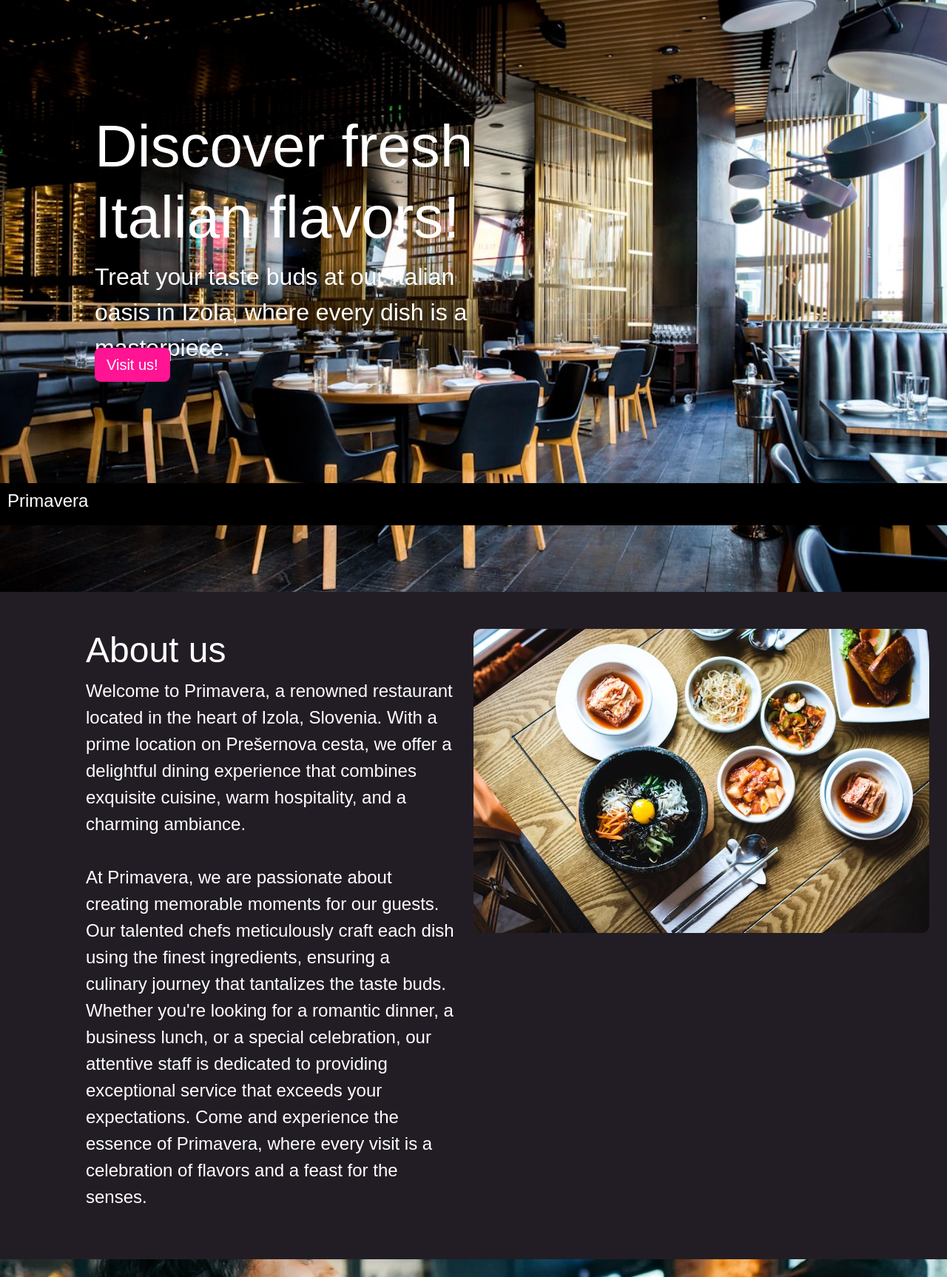
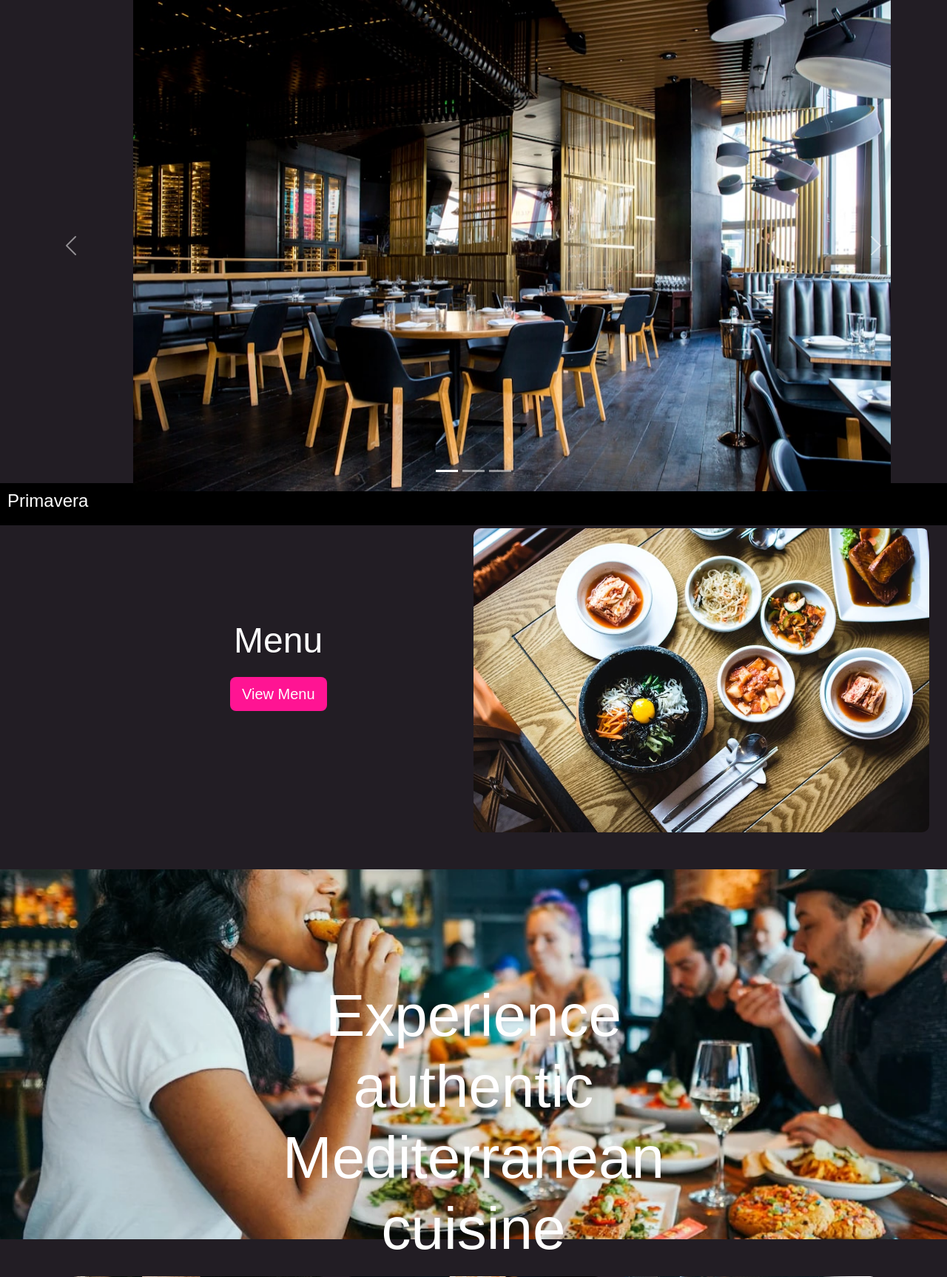
Before and after one commit to Duksa2001/Restorant, a Flask app: page / in a window 1280 px wide. Shown: the part 90-1816 px from the top of the page at 74% size. Run offline with Flask 3, Linux system fonts and the light colour scheme; data that the repository does not hold is empty; some libraries are stand-ins or nearby versions.

Commit message:
insex v2

```diff
--- a/templates/index.html
+++ b/templates/index.html
@@ -23,6 +23,13 @@
 
       }
 
+      .carousel-inner > .carousel-item{
+
+        max-height: 83vh;
+        max-width: 80vw;
+        margin-left: 180px;
+      }
+
     </style>
 </head>
 
@@ -31,7 +38,7 @@
 
 
     <section class="home" style="margin-bottom: 50px;" >
-      <div style="background-image: url('/static/image/background.jpeg'); background-size: cover; background-repeat: no-repeat; height: 800px; width: 100%; background-position: center; ">
+      <!-- <div style="background-image: url('/static/image/background.jpeg'); background-size: cover; background-repeat: no-repeat; height: 800px; width: 100%; background-position: center; ">
         <div class=" continer col-md-6" style="padding-left: 10%; position: absolute; top: 30%; ">
             <h2 style="font-size: 5rem;">Discover fresh Italian flavors!</h2>
 
@@ -43,16 +50,56 @@
         </div>
         <button type="button" class="btn btn-primary btn-lg" style="margin-left: 10%; position: absolute; top: 70%; background-color: deeppink; border: none;"  >Visit us!</button>
 
+      </div> -->
+
+      <div id="carouselExampleCaptions" class="carousel slide carousel-fade" data-bs-ride="carousel">
+        <div class="carousel-indicators">
+          <button type="button" data-bs-target="#carouselExampleCaptions" data-bs-slide-to="0" class="active" aria-current="true" aria-label="Slide 1"></button>
+          <button type="button" data-bs-target="#carouselExampleCaptions" data-bs-slide-to="1" aria-label="Slide 2"></button>
+          <button type="button" data-bs-target="#carouselExampleCaptions" data-bs-slide-to="2" aria-label="Slide 3"></button>
+        </div>
+        <div class="carousel-inner">
+          <div class="carousel-item active">
+            <img src="/static/image/background.jpeg" class="d-block w-100" alt="...">
+            <div class="carousel-caption d-none d-md-block">
+              <!-- <h5>First slide label</h5>
+              <p>Some representative placeholder content for the first slide.</p> -->
+            </div>
+          </div>
+          <div class="carousel-item">
+            <img src="/static/image/galery3.webp" class="d-block w-100" alt="...">
+            <div class="carousel-caption d-none d-md-block">
+              <!-- <h5>Second slide label</h5>
+              <p>Some representative placeholder content for the second slide.</p> -->
+            </div>
+          </div>
+          <div class="carousel-item">
+            <img src="/static/image/services3.webp" class="d-block w-100" alt="...">
+            <div class="carousel-caption d-none d-md-block">
+              <!-- <h5>Third slide label</h5>
+              <p>Some representative placeholder content for the third slide.</p> -->
+            </div>
+          </div>
+        </div>
+        <button class="carousel-control-prev" type="button" data-bs-target="#carouselExampleCaptions" data-bs-slide="prev">
+          <span class="carousel-control-prev-icon" aria-hidden="true"></span>
+          <span class="visually-hidden">Previous</span>
+        </button>
+        <button class="carousel-control-next" type="button" data-bs-target="#carouselExampleCaptions" data-bs-slide="next">
+          <span class="carousel-control-next-icon" aria-hidden="true"></span>
+          <span class="visually-hidden">Next</span>
+        </button>
       </div>
     </section>
 
     <section style="margin-bottom: 50px;">
         <div class="continer row col-md-12">
             <div class="col-md-6" style="padding-left: 10%;">
-                <h3 style="font-size: xxx-large;">About us</h3>
-                <p style="font-size: x-large;">Welcome to Primavera, a renowned restaurant located in the heart of Izola, Slovenia. With a prime location on Prešernova cesta, we offer a delightful dining experience that combines exquisite cuisine, warm hospitality, and a charming ambiance.<br><br>
+                <h3 style="font-size: xxx-large; position: relative; top: 30%; left: 40%;">Menu</h3>
+                <a href="{{url_for('menu')}}"><button class="btn btn-primary btn-lg" style="position: relative; top: 33%; left: 39%; background-color: deeppink; border: none;" >View Menu</button></a>
+                <!-- <p style="font-size: x-large;">Welcome to Primavera, a renowned restaurant located in the heart of Izola, Slovenia. With a prime location on Prešernova cesta, we offer a delightful dining experience that combines exquisite cuisine, warm hospitality, and a charming ambiance.<br><br>
 
-                    At Primavera, we are passionate about creating memorable moments for our guests. Our talented chefs meticulously craft each dish using the finest ingredients, ensuring a culinary journey that tantalizes the taste buds. Whether you're looking for a romantic dinner, a business lunch, or a special celebration, our attentive staff is dedicated to providing exceptional service that exceeds your expectations. Come and experience the essence of Primavera, where every visit is a celebration of flavors and a feast for the senses.</p>
+                    At Primavera, we are passionate about creating memorable moments for our guests. Our talented chefs meticulously craft each dish using the finest ingredients, ensuring a culinary journey that tantalizes the taste buds. Whether you're looking for a romantic dinner, a business lunch, or a special celebration, our attentive staff is dedicated to providing exceptional service that exceeds your expectations. Come and experience the essence of Primavera, where every visit is a celebration of flavors and a feast for the senses.</p> -->
             </div>
             <div class="col-md-6" >
               <img alt="about us" src="/static/image/about us.webp" style="width: 100%; object-fit: contain; border-radius: 10px;">
--- a/templates/login.html
+++ b/templates/login.html
@@ -16,13 +16,13 @@
     <div class="row justify-content-center" >
         <div class="col-lg-6 col-xs-12"><!--zauzima 6 kolone lg(large screen) ili 12 kolone za manje ekrane-->
 
-            <div class="wrapper">
+            <div class="wrapper" style="margin: auto;">
                 <div class="form-container">
                    <div class="slide-controls">
                       <input type="radio" name="slide" id="login" checked>
                       <input type="radio" name="slide" id="signup">
-                      <label for="login" class="slide login">Prijavi se</label>
-                      <label for="signup" class="slide signup">Registruj se</label>
+                      <label for="login" class="slide login">Sign in</label>
+                      <label for="signup" class="slide signup">Register</label>
                       <div class="slider-tab"></div>
                    </div>
                    <div class="form-inner">
```
Also changed, not shown: templates/menu.html (+6 -3 lines).
